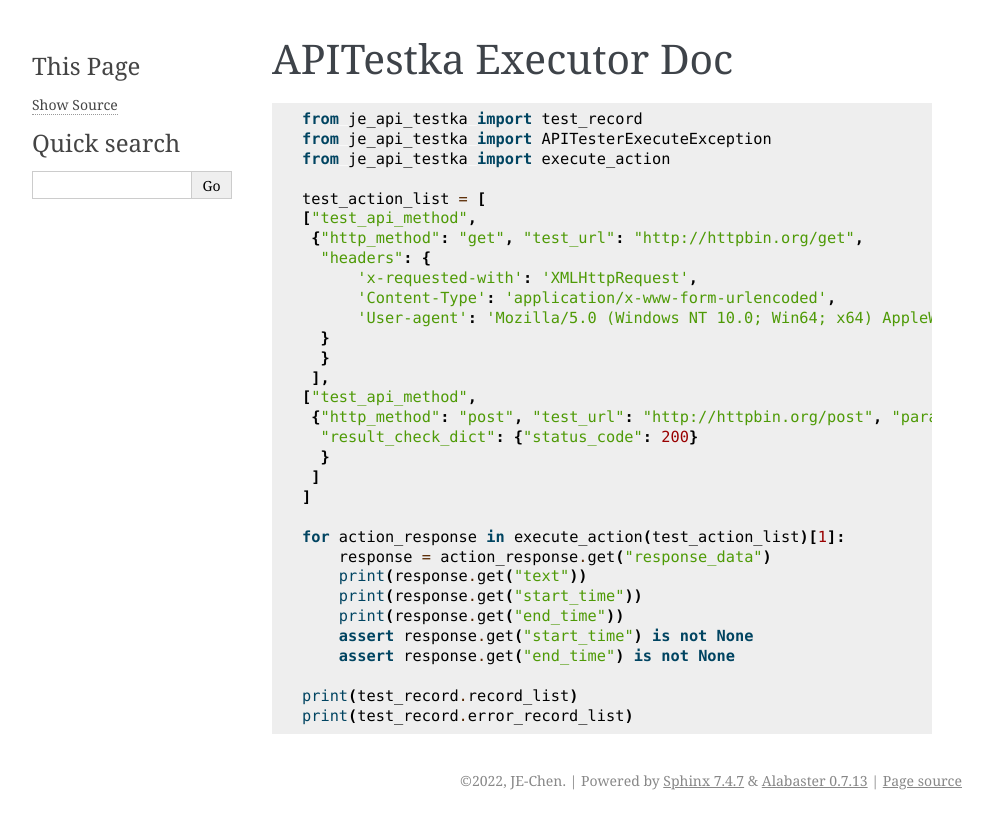
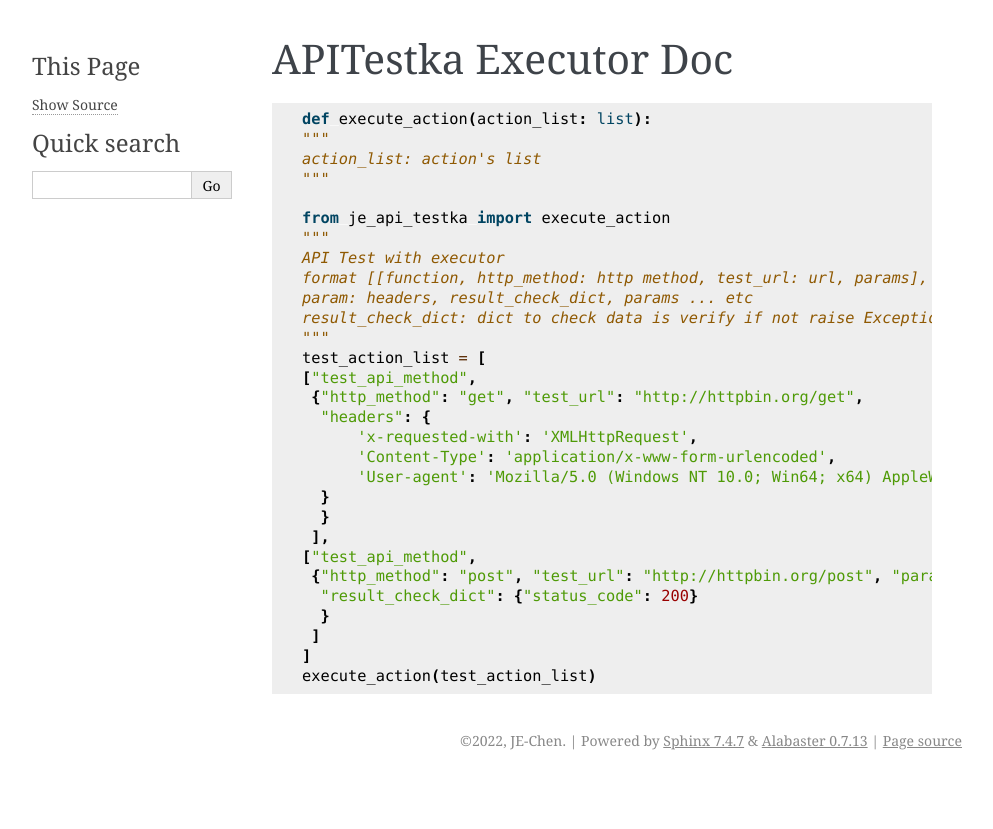
Before and after one commit to Integration-Automation/APITestka, a Sphinx documentation site: the page built from docs/source/doc/executor_doc/executor_doc.rst, in a window 1280 px wide. Shown: the top 829 px of the page, without its empty margins (148-1141 px from the left). Built offline with Sphinx 7.4.7, drawn with Linux system fonts in a browser that asks for light colours; pages that are not in the unit, such as notebooks, are missing from menus.

Commit message:
update doc
update doc

```diff
--- a/docs/source/doc/executor_doc/executor_doc.rst
+++ b/docs/source/doc/executor_doc/executor_doc.rst
@@ -4,10 +4,18 @@ APITestka Executor Doc
 
 .. code-block:: python
 
-    from je_api_testka import test_record
-    from je_api_testka import APITesterExecuteException
+    def execute_action(action_list: list):
+    """
+    action_list: action's list
+    """
+
     from je_api_testka import execute_action
-
+    """
+    API Test with executor
+    format [[function, http_method: http method, test_url: url, params], ...]
+    param: headers, result_check_dict, params ... etc
+    result_check_dict: dict to check data is verify if not raise Exception
+    """
     test_action_list = [
     ["test_api_method",
      {"http_method": "get", "test_url": "http://httpbin.org/get",
@@ -24,14 +32,4 @@ APITestka Executor Doc
       }
      ]
     ]
-
-    for action_response in execute_action(test_action_list)[1]:
-        response = action_response.get("response_data")
-        print(response.get("text"))
-        print(response.get("start_time"))
-        print(response.get("end_time"))
-        assert response.get("start_time") is not None
-        assert response.get("end_time") is not None
-
-    print(test_record.record_list)
-    print(test_record.error_record_list)
+    execute_action(test_action_list)
```
